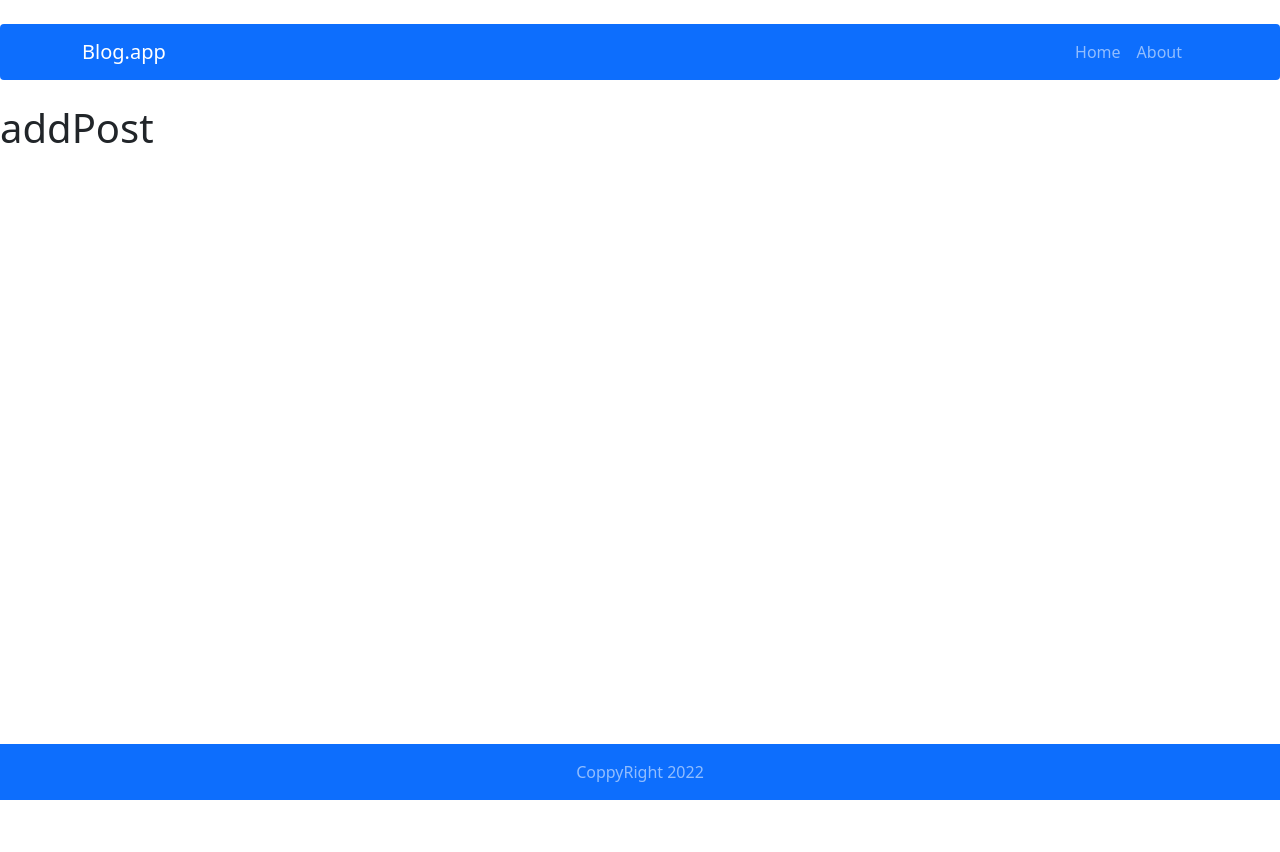
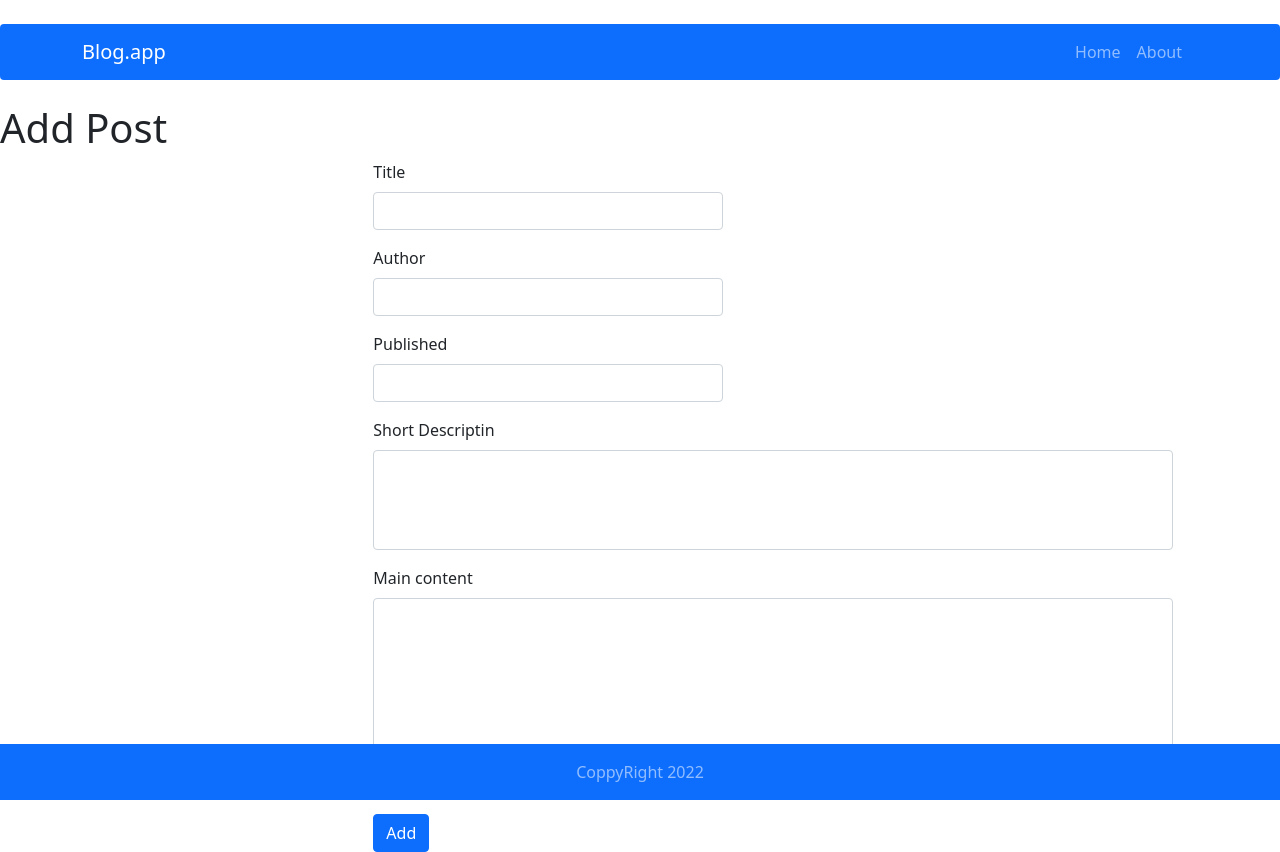
Before and after one commit to mocarz21/CRUD, a React (Create React App) app: page /post/add in a window 1280 px wide. Before the commit the page ends 800 px from the top, so only its background shows below. Built offline with nearby package versions, Linux system fonts and the light colour scheme.

Commit message:
Add form, newPost

```diff
--- a/package.json
+++ b/package.json
@@ -16,6 +16,7 @@
     "redux": "4.1.2",
     "redux-devtools-extension": "2.13.9",
     "sass": "1.43.4",
+    "shortid": "^2.2.16",
     "web-vitals": "^2.1.4"
   },
   "scripts": {
--- /dev/null
+++ b/src/components/features/AddPostForm.js
@@ -0,0 +1,62 @@
+import Button from 'react-bootstrap/Button';
+import Form from 'react-bootstrap/Form';
+import { useState } from 'react';
+import { useDispatch } from 'react-redux';
+import { addPost } from '../../redux/store'
+
+const AddPostForm =()=> {
+
+ const [title, setTitle]= useState('');
+ const [author, setAuthor]= useState('');
+ const [published, setPublished]= useState('');
+ const [description, setDescription] =useState('');
+ const [content, setContent]= useState('')
+
+ const dispatch = useDispatch()
+
+    const addPosts= e =>{
+        e.preventDefault();
+        dispatch(addPost({title, author, published, description, content}))
+        setTitle('')
+        setAuthor('')
+        setPublished('')
+        setDescription('')
+        setContent('')
+
+
+
+    }
+
+
+    return(
+
+        <Form onSubmit={addPosts} className="center col-md-5 mx-auto">
+            <Form.Group className="mb-3">
+                <Form.Label htmlFor="disabledTextInput">Title</Form.Label>
+                <Form.Control style={{ width: '350px' }} id="disabledTextInput" value= {title} onChange={e=> setTitle(e.target.value)}/>
+            </Form.Group>
+            <Form.Group className="mb-3">
+                <Form.Label htmlFor="disabledTextInput">Author</Form.Label>
+                <Form.Control style={{ width: '350px' }} id="disabledTextInput"  value= {author} onChange={e=>setAuthor(e.target.value)}/>
+            </Form.Group>
+            <Form.Group className="mb-3">
+                <Form.Label htmlFor="disabledTextInput">Published</Form.Label>
+                <Form.Control style={{ width: '350px' }} id="disabledTextInput" value= {published} onChange={e=>setPublished(e.target.value)}/>
+            </Form.Group>
+            <Form.Group className="mb-3">
+                <Form.Label htmlFor="disabledTextInput">Short Descriptin</Form.Label>
+                <Form.Control style={{ width: '800px', minHeight: '100px' }}id="disabledTextInput" value= {description} onChange={e=>setDescription(e.target.value)}/>
+            </Form.Group>
+            <Form.Group className="mb-3">
+                <Form.Label htmlFor="disabledTextInput">Main content</Form.Label>
+                <Form.Control style={{ width: '800px', minHeight: '200px' }}id="disabledTextInput" value= {content} onChange={e=>setContent(e.target.value)}/>
+            </Form.Group>
+
+            <Button type="submit">Add</Button>
+        </Form>
+
+    )
+
+}
+
+export default AddPostForm;
--- a/src/components/features/AllPosts.js
+++ b/src/components/features/AllPosts.js
@@ -1,8 +1,9 @@
-
-import { useSelector } from "react-redux";
 import Button from 'react-bootstrap/Button';
 import Card from 'react-bootstrap/Card';
-import Placeholder from 'react-bootstrap/Placeholder';
+import { useSelector } from 'react-redux';
+import { useParams} from 'react-router';
+
+
 
 
 const AllPosts =()=>{
@@ -13,7 +14,7 @@ const AllPosts =()=>{
     return(
     <div className="d-flex justify-content-between flex-wrap">
       {posts.map(post=>
-      <Card style={{ width: '27rem', margin: '0.5rem'}}>
+      <Card key={post.id} style={{ width: '27rem', margin: '0.5rem'}}>
         <Card.Body>
           <Card.Title>{post.title}</Card.Title>
           <Card.Text>
@@ -21,7 +22,7 @@ const AllPosts =()=>{
             <h2>Published: {post.publishedDate}</h2>
             <h2>{post.shortDescription}</h2>
           </Card.Text>
-          <Button variant="primary" href={"/post/"+ post.id}>Read More</Button>
+          <Button  variant="primary" href={"/post/"+ post.id}>Read More</Button>
         </Card.Body>
       </Card>)}
     </div>
--- a/src/components/pages/AddPost.js
+++ b/src/components/pages/AddPost.js
@@ -1,8 +1,13 @@
+import AddPostForm from '../features/AddPostForm'
 
  const addPost =()=>{
 
+
     return(
-        <h1>addPost</h1>
+        <>
+        <h1>Add Post</h1>
+        <AddPostForm/>
+        </>
     )
  }
 
--- a/src/components/pages/Article.js
+++ b/src/components/pages/Article.js
@@ -1,9 +1,71 @@
+import Button from 'react-bootstrap/Button';
+import Container from 'react-bootstrap/esm/Container';
+import { useParams} from 'react-router'
+import { useSelector } from 'react-redux';
+import Card from 'react-bootstrap/Card';
+import { Navigate } from 'react-router-dom'
+import React, { useState } from 'react';
+import Modal from 'react-bootstrap/Modal';
+import { useDispatch } from 'react-redux';
 
- const Article =()=>{
+const Article =()=>{
 
-    return(
-        <h1>Article</h1>
-    )
+    const [show, setShow] = useState(false);
+
+    const handleClose = () => setShow(false);
+    const handleShow = () => setShow(true);
+    const dispatch =useDispatch();
+    const {id} =useParams();
+
+    const postData = useSelector(state => state.posts.find(list=>list.id===id))
+    //({lists}, listId) => lists.find(list => list.id === listId)
+
+    const deletePost = e =>{
+
+        console.log('delete')
+        dispatch(deletePost(id));
+        handleClose()
+
+        if(!postData) return <Navigate to="/" />
+
+    }
+
+    if(!postData) return <Navigate to="/" />
+        return(
+            <div>
+                <Container className="d-flex justify-content-between">
+                    <h1>{postData.title}</h1>
+                    <div  >
+                        <Button variant="outline-success" href="/post/add">Edit</Button>
+                        <Button variant="outline-success" onClick={handleShow}>Delete</Button>
+                        <Modal show={show} onHide={handleClose} centered>
+                            <Modal.Header closeButton>
+                                <Modal.Title>Modal heading</Modal.Title>
+                            </Modal.Header>
+                            <Modal.Body>Woohoo, you're reading this text in a modal!</Modal.Body>
+                                <Modal.Footer>
+                                <Button variant="secondary" onClick={handleClose}>
+                                    Close
+                                </Button>
+                                <Button variant="primary" onClick={deletePost}>
+                                    Delete
+                                </Button>
+                            </Modal.Footer>
+                        </Modal>
+                    </div>
+                </Container>
+                <Card  style={{ width: '30rem' }} >
+                    <Card.Body>
+                        <Card.Title  >{postData.title}</Card.Title>
+                        <Card.Subtitle className="mb-2 text-muted">{postData.author}</Card.Subtitle>
+                        <Card.Subtitle className="mb-2 text-muted">{postData.publishedDate}</Card.Subtitle>
+                        <Card.Text>
+                            {postData.shortDescription}
+                        </Card.Text>
+                    </Card.Body>
+                </Card>
+            </div>
+        )
  }
 
  export default Article
--- a/src/redux/postsRedux.js
+++ b/src/redux/postsRedux.js
@@ -1,3 +1,5 @@
+import shortid from "shortid";
+
 //selectors
 
 // actions
@@ -6,10 +8,17 @@ const createActionName = actionName => `app/posts/${actionName}`;
 
 // action creators
 const postsReducer = (statePart = [], action) => {
+  console.log(statePart)
+  console.log('działa')
   switch (action.type) {
-    default:
-      return statePart;
+    case 'app/post/DELETE':
+      return statePart.map(post =>(post.id !== action.id));
+    case 'app/post/ADD':
+      return [...statePart, {...action, id: shortid()}]
+      default:
+      return statePart
   };
+
 };
 
 export default postsReducer;
--- a/src/redux/store.js
+++ b/src/redux/store.js
@@ -1,6 +1,14 @@
 import { createStore, combineReducers } from 'redux';
 import initialState from './initialState';
 import postRedux from './postsRedux'
+
+
+//selectors
+export const getPostData = ({lists}, listId) => lists.find(list => list.id === listId)
+
+//action creators
+export const deletePost = payload =>({type: 'app/post/DELETE', id: payload.id})
+export const addPost = payload =>({type: 'app/post/ADD' , title: payload.title, shortDescription: payload.description, content: payload.content, publishedDate: payload.published, author: payload.author})
 
 const subreducers = {
   posts:postRedux,
```
Also changed, not shown: 1 other file (tests, documents, lock files or other folders).
